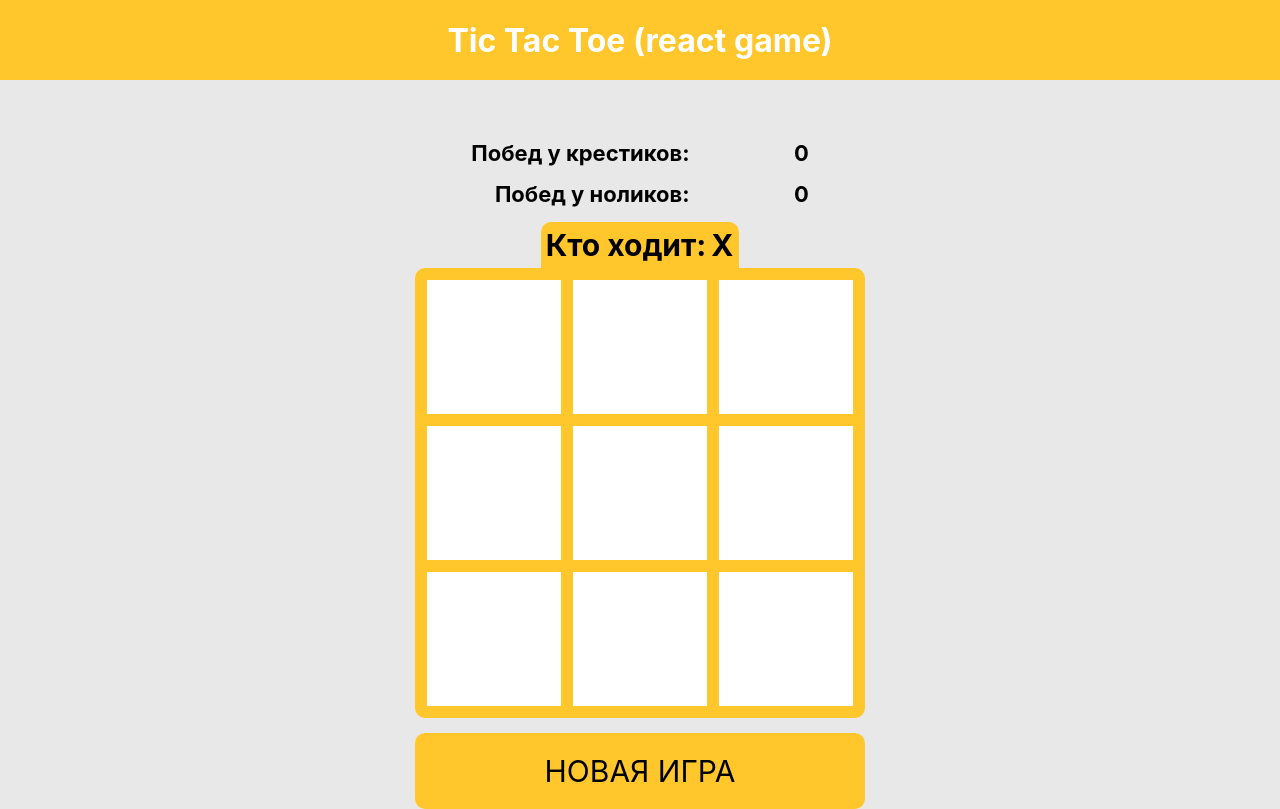
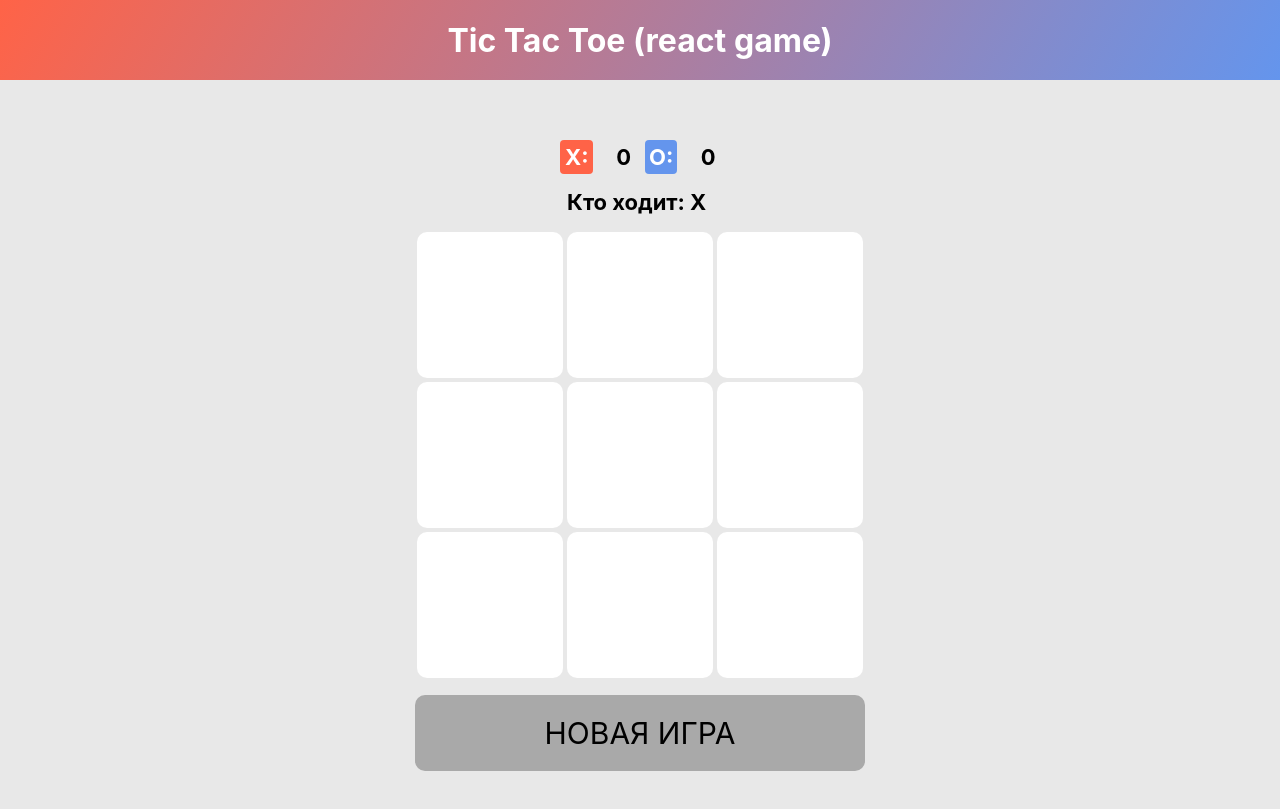
Before and after one commit to Ausenteer/tic-tac-toe-react, a React (Create React App) app: page / in a window 1280 px wide. Built offline with nearby package versions, Linux system fonts and the light colour scheme.

Commit message:
change color design

```diff
--- a/src/assets/BoardWrapper.ts
+++ b/src/assets/BoardWrapper.ts
@@ -1,15 +1,19 @@
 import styled from 'styled-components/macro';
-import { mainColor } from './variables';
 
 const BoardWrapper = styled.div`
   width: 450px;
   height: 450px;
-  background-color: ${mainColor};
   color: #000;
-  border: 6px solid ${mainColor};
-  border-radius: 10px;
   display: grid;
   grid-template: repeat(3,1fr)/repeat(3,1fr);
+  font-size: 45px;
+  margin-top: 15px;
+  margin-bottom: 15px;
+
+  @media (max-width: 400px) {
+    width: 350px;
+    height: 350px;
+  }
 `;
 
 export default BoardWrapper;
--- a/src/assets/Button.ts
+++ b/src/assets/Button.ts
@@ -1,12 +1,15 @@
 import styled from 'styled-components/macro';
-import { mainColor } from './variables';
 
 const Button = styled.button`
   width: 450px;
-  margin-top: 15px;
-  background-color: ${mainColor};
+  background-color: darkgrey;
   padding: 20px;
   border-radius: 10px;
+  font-size: 30px;
+
+  @media (max-width: 400px) {
+    width: 350px;
+  }
 `;
 
 export default Button;
--- a/src/assets/Container.ts
+++ b/src/assets/Container.ts
@@ -1,7 +1,6 @@
 import styled from 'styled-components/macro';
 
 const Container = styled.div`
-  font-size: 30px;
   font-weight: 700;
   padding-right: 8px;
   padding-left: 8px;
--- a/src/assets/Header.ts
+++ b/src/assets/Header.ts
@@ -1,7 +1,7 @@
 import styled from 'styled-components/macro';
+import { colorPlayerX, colorPlayerO } from './variables';
 
 const Header = styled.header`
-  background-color: #ffc72c;
   min-height: 10vh;
   display: flex;
   flex-direction: column;
@@ -9,6 +9,8 @@ const Header = styled.header`
   justify-content: center;
   color: #fff;
   margin-bottom: 60px;
+  background: linear-gradient(
+          120deg, ${colorPlayerX}, ${colorPlayerO});
 `;
 
 export default Header;
--- a/src/assets/InfoGameWrapper.ts
+++ b/src/assets/InfoGameWrapper.ts
@@ -1,12 +1,8 @@
 import styled from 'styled-components/macro';
-import { mainColor } from './variables';
 
 const InfoGameWrapper = styled.div`
   display: flex;
-  background-color: ${mainColor};
-  padding: 5px;
-  border-top-left-radius: 10px;
-  border-top-right-radius: 10px;
+  font-size: 22px;
 
   p:last-child {
     margin-left: 5px;
--- /dev/null
+++ b/src/assets/ModalWrapper.ts
@@ -0,0 +1,27 @@
+import styled from 'styled-components/macro';
+
+const ModalWrapper = styled.div<{ active: boolean }>`
+  height: 100vh;
+  width: 100vw;
+  background-color: rgba(0, 0, 0, 0.4);
+  position: fixed;
+  top: 0;
+  left: 0;
+  display: flex;
+  justify-content: center;
+  align-items: center;
+  font-size: 30px;
+  opacity: ${(props) => (props.active ? '1' : '0')};
+  transition: 0.5s;
+  pointer-events: ${(props) => (props.active ? 'all' : 'none')};;
+
+  div {
+    padding: 20px;
+    border-radius: 12px;
+    background-color: #fff;
+    transform: ${(props) => (props.active ? 'scale(1)' : 'scale(0.5)')};
+    transition: 0.4s all;
+  }
+`;
+
+export default ModalWrapper;
--- a/src/assets/NumberWinsWrapper.ts
+++ b/src/assets/NumberWinsWrapper.ts
@@ -2,13 +2,26 @@ import styled from 'styled-components/macro';
 
 const NumberWinsWrapper = styled.div`
   display: grid;
-  grid-template-columns: 2fr 1fr;
-  grid-template-rows: 1fr 1fr;
+  grid-template-columns: repeat(4,1fr);
   grid-column-gap: 10px;
   grid-row-gap: 15px;
   font-size: 22px;
   margin-bottom: 15px;
   text-align: end;
+
+  p {
+    padding: 4px;
+  }
+  p:nth-child(1) {
+    background-color: tomato;
+    color: white;
+    border-radius: 4px;
+  }
+  p:nth-child(3) {
+    background-color: cornflowerblue;
+    color: white;
+    border-radius: 4px;
+  }
 `;
 
 export default NumberWinsWrapper;
--- a/src/assets/Square.ts
+++ b/src/assets/Square.ts
@@ -1,15 +1,20 @@
 import styled from 'styled-components/macro';
+import { TPlayers } from '../types/types';
+import { colorPlayerX, colorPlayerO } from './variables';
 
-const Square = styled.div`
+const setColor = (player: TPlayers | '') => {
+  if (!player) return '#fff';
+  return player === 'X' ? colorPlayerX : colorPlayerO;
+};
+const Square = styled.div<{ player: TPlayers | '' }>`
   display: flex;
   justify-content: center;
   align-items: center;
   margin: 2px;
-  border: 4px solid #ffc72c;
   cursor: pointer;
   background-color: #fff;
-  border-radius: 2px;
-
+  color: ${(props) => setColor(props.player)};
+  border-radius: 10px;
 `;
 
 export default Square;
--- a/src/assets/variables.ts
+++ b/src/assets/variables.ts
@@ -1,3 +1,4 @@
-export const mainColor: string = '#ffc72c';
+export const secondaryColor: string = '#E8E8E8';
 
-export const secondaryColor: string = '#E8E8E8';
+export const colorPlayerX = 'tomato';
+export const colorPlayerO = 'cornflowerblue';
--- a/src/components/BoardGame.tsx
+++ b/src/components/BoardGame.tsx
@@ -1,13 +1,21 @@
-import React from 'react';
+import React, { useEffect, useState } from 'react';
 import { useAppDispatch, useAppSelector } from '../hooks/useReduxStore';
 import gameSelector from '../store/selectors/gameSelector';
 import BoardWrapper from '../assets/BoardWrapper';
 import Square from '../assets/Square';
 import { setSymbol, startNewGame } from '../store/gameSlice';
 import Button from '../assets/Button';
+import Modal from './Modal';
+import { TPlayers } from '../types/types';
 
 const BoardGame:React.FC = () => {
   const { board, winner } = useAppSelector(gameSelector);
+  const [activeModal, setActiveModal] = useState(false);
+  useEffect(() => {
+    if (winner) {
+      setActiveModal(true);
+    }
+  }, [winner]);
   const dispatch = useAppDispatch();
   const handleSetSymbol = (rowId: number, index: number) => {
     if (!winner) {
@@ -16,14 +24,25 @@ const BoardGame:React.FC = () => {
   };
   const boardGame = board.map((row, rowIndex) => row.map((value, colIndex) => (
     // eslint-disable-next-line jsx-a11y/click-events-have-key-events
-    <Square tabIndex={0} role="button" onClick={() => handleSetSymbol(rowIndex, colIndex)}>{value}</Square>
+    <Square
+      tabIndex={0}
+      role="button"
+      onClick={() => handleSetSymbol(rowIndex, colIndex)}
+      player={value as TPlayers}
+    >
+      {value}
+    </Square>
   )));
+  const text = `Победили ${winner}`;
   return (
     <>
       <BoardWrapper>
         {boardGame}
       </BoardWrapper>
       <Button role="button" onClick={() => dispatch(startNewGame())}>НОВАЯ ИГРА</Button>
+      <Modal active={activeModal} setActive={setActiveModal}>
+        <p>{text}</p>
+      </Modal>
     </>
   );
 };
--- /dev/null
+++ b/src/components/Modal.tsx
@@ -0,0 +1,18 @@
+import React from 'react';
+import ModalWrapper from '../assets/ModalWrapper';
+
+interface IModal {
+  active: boolean,
+  setActive: (is: boolean) => void;
+  children: any,
+}
+
+const Modal:React.FC<IModal> = ({ active, setActive, children }) => (
+  <ModalWrapper onClick={() => setActive(false)} active={active}>
+    <div>
+      {children}
+    </div>
+  </ModalWrapper>
+);
+
+export default Modal;
--- a/src/components/NumberWins.tsx
+++ b/src/components/NumberWins.tsx
@@ -9,13 +9,13 @@ const NumberWins:React.FC = () => {
   return (
     <NumberWinsWrapper>
       <p>
-        Побед у крестиков:
+        X:
       </p>
       <p>
         {numberWins.X}
       </p>
       <p>
-        Побед у ноликов:
+        O:
       </p>
       <p>
         {numberWins.O}
```
